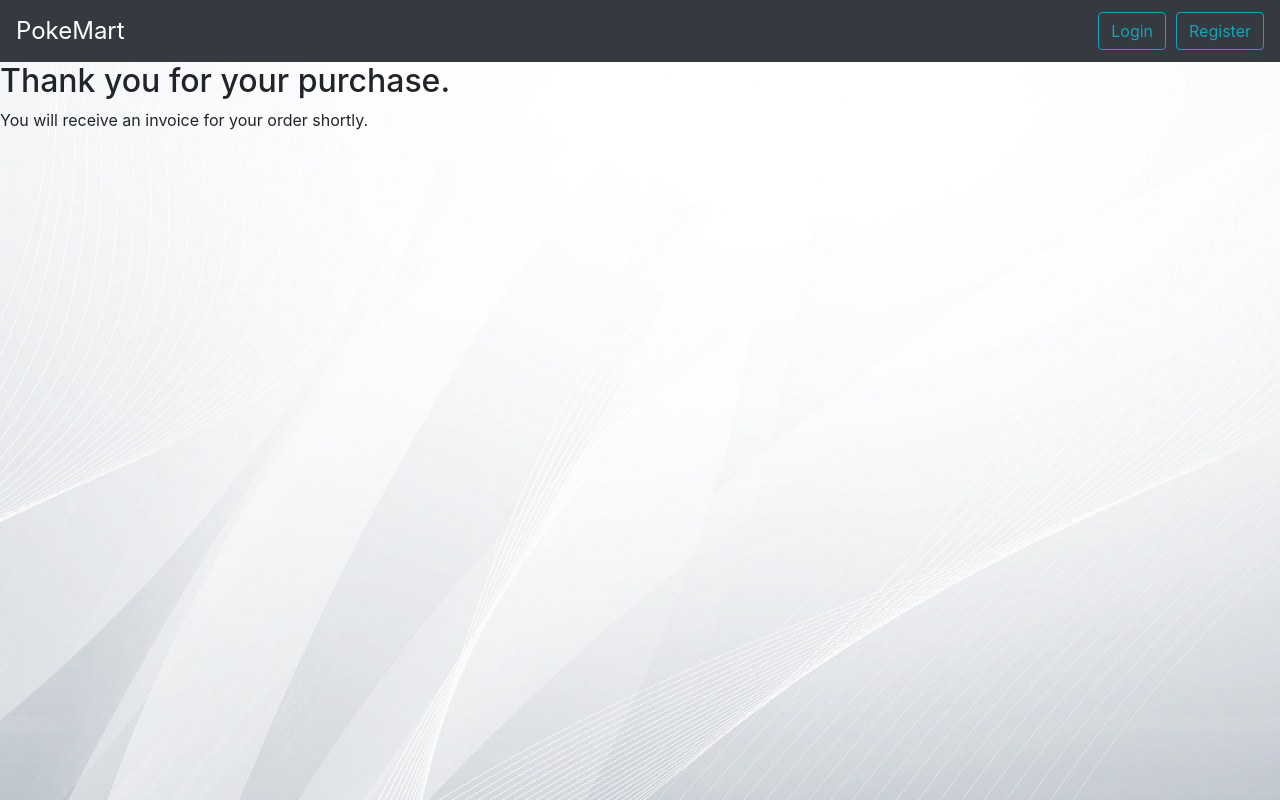
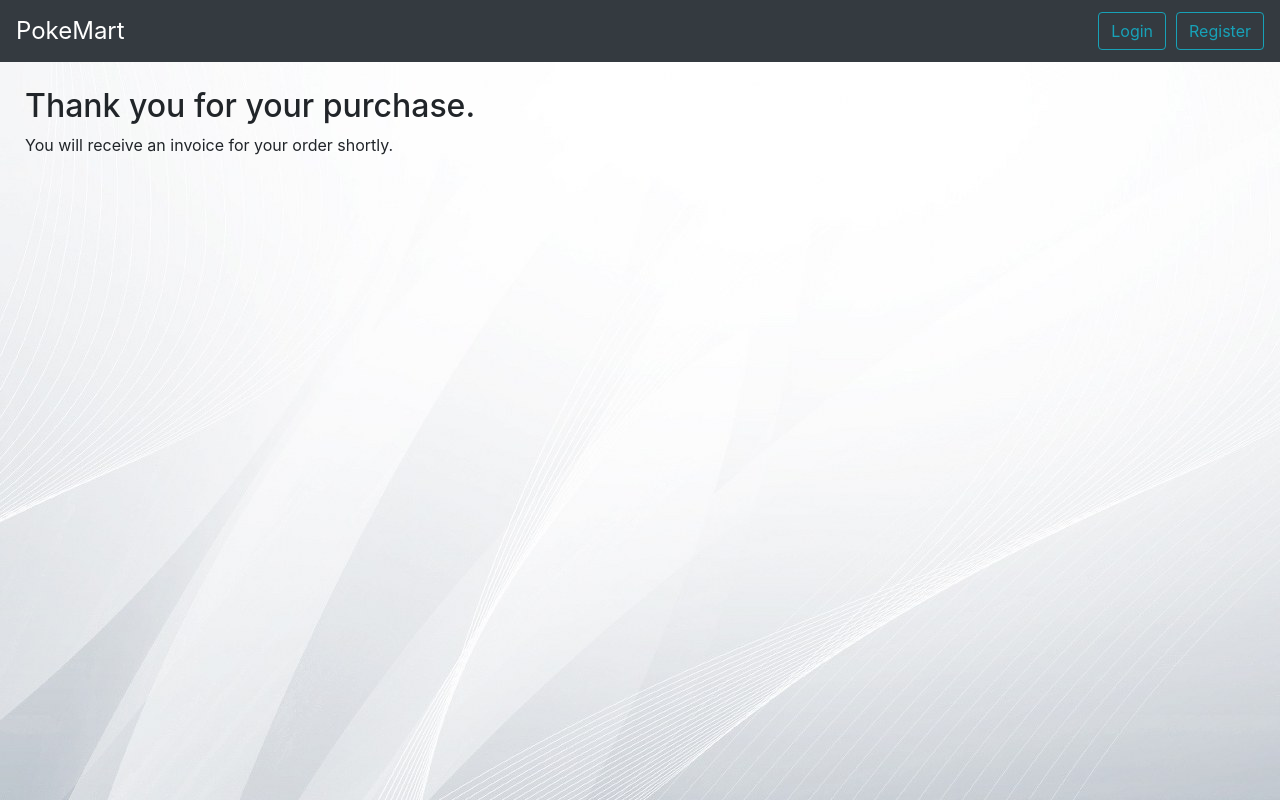
Before and after one commit to jeremyabui/pokemart, a React (Create React App) app: page /orderconfirmation in a window 1280 px wide. Built offline with nearby package versions, Linux system fonts and the light colour scheme.

Commit message:
More styling

```diff
--- a/src/App.css
+++ b/src/App.css
@@ -219,3 +219,8 @@ body {
 .editProfileButton {
   margin-right: 10px;
 }
+
+/* Order Confirmation */
+.orderConfirmationContainer {
+  margin: 25px 0 0 25px;
+}
--- a/src/components/OrderConfirmation/OrderConfirmation.js
+++ b/src/components/OrderConfirmation/OrderConfirmation.js
@@ -2,7 +2,7 @@ import React from 'react';
 
 const OrderConfirmation = (props) => {
   return (
-    <div>
+    <div className='orderConfirmationContainer'>
       <h2>Thank you for your purchase.</h2>
       <p>You will receive an invoice for your order shortly.</p>
     </div>
```
